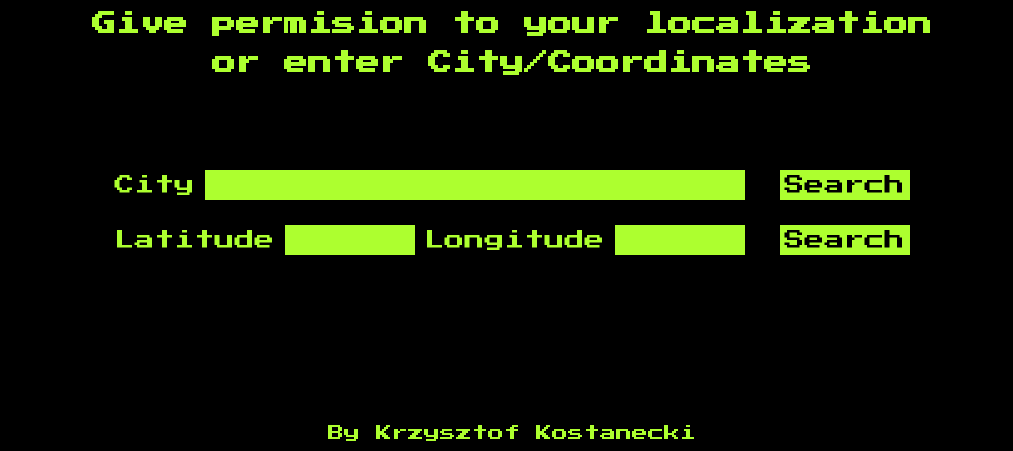
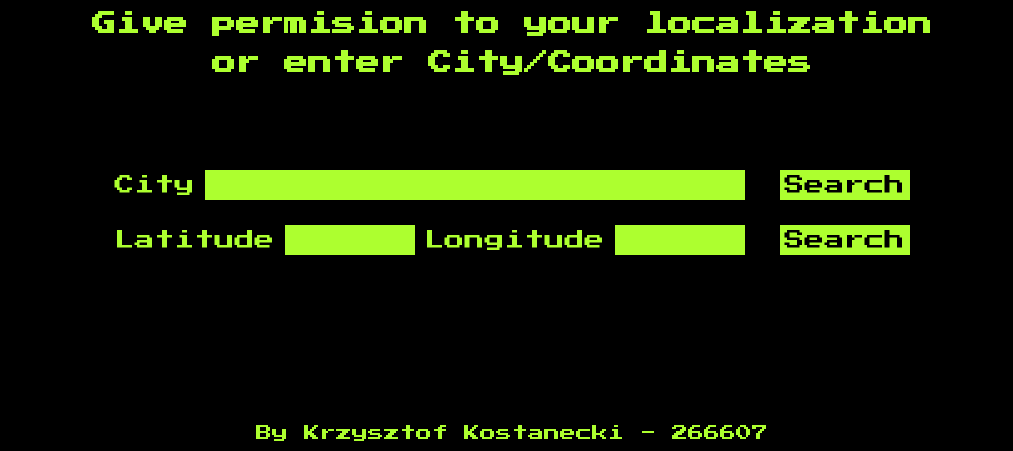
Before and after one commit to Korinv/WheatherApp, a plain HTML site: page index.html in a window 1280 px wide. Shown: the part 349-800 px from the top of the page, without its empty margins (128-1141 px from the left). Drawn offline with Linux system fonts and the light colour scheme.

Commit message:
Minor changes

```diff
--- a/index.html
+++ b/index.html
@@ -3,7 +3,7 @@
   <head>
     <meta charset="UTF-8" />
     <meta name="viewport" content="width=device-width, initial-scale=1.0" />
-    <title>Pogoda</title>
+    <title>Weather App</title>
     <link rel="preconnect" href="https://fonts.googleapis.com" />
     <link rel="preconnect" href="https://fonts.gstatic.com" crossorigin />
     <link
@@ -92,7 +92,7 @@
         </div>
       </form>
     </div>
-    <footer class="footer">By Krzysztof Kostanecki</footer>
+    <footer class="footer">By Krzysztof Kostanecki - 266607</footer>
     <script src="script.js"></script>
   </body>
 </html>
```
